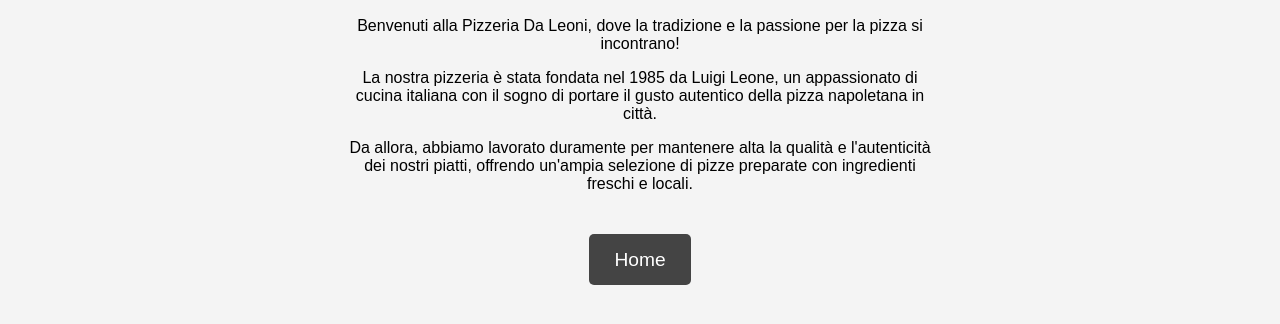
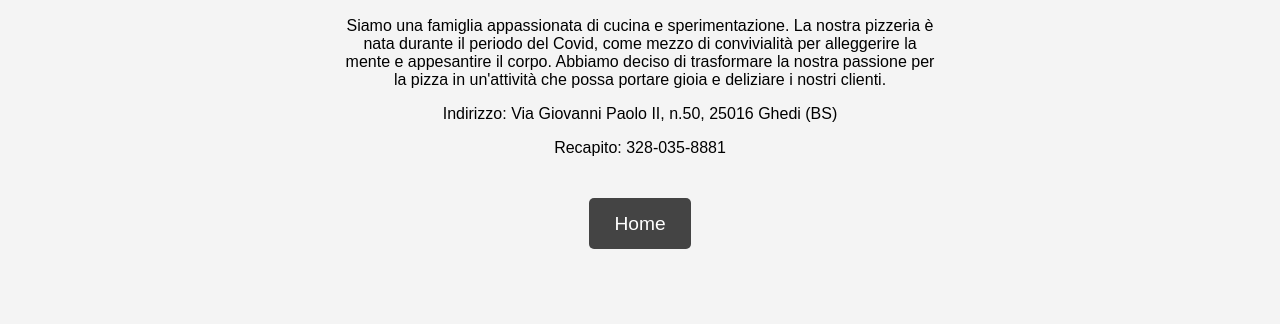
Before and after one commit to leonida25/pizza, a plain HTML site: page story.html in a window 1280 px wide. Shown: the part 156-480 px from the top of the page. Drawn offline with Linux system fonts and the light colour scheme.

Commit message:
Update story.html

```diff
--- a/story.html
+++ b/story.html
@@ -48,11 +48,11 @@
         <h1>Pizzeria Da Leoni - La Nostra Storia</h1>
     </header>
     <div class="container">
-        <section>
+        <section id="story">
             <h2>La Nostra Storia</h2>
-            <p>Benvenuti alla Pizzeria Da Leoni, dove la tradizione e la passione per la pizza si incontrano!</p>
-            <p>La nostra pizzeria è stata fondata nel 1985 da Luigi Leone, un appassionato di cucina italiana con il sogno di portare il gusto autentico della pizza napoletana in città.</p>
-            <p>Da allora, abbiamo lavorato duramente per mantenere alta la qualità e l'autenticità dei nostri piatti, offrendo un'ampia selezione di pizze preparate con ingredienti freschi e locali.</p>
+            <p>Siamo una famiglia appassionata di cucina e sperimentazione. La nostra pizzeria è nata durante il periodo del Covid, come mezzo di convivialità per alleggerire la mente e appesantire il corpo. Abbiamo deciso di trasformare la nostra passione per la pizza in un'attività che possa portare gioia e deliziare i nostri clienti.</p>
+            <p>Indirizzo: Via Giovanni Paolo II, n.50, 25016 Ghedi (BS)</p>
+            <p>Recapito: 328-035-8881</p>
         </section>
     </div>
     <nav>
```
